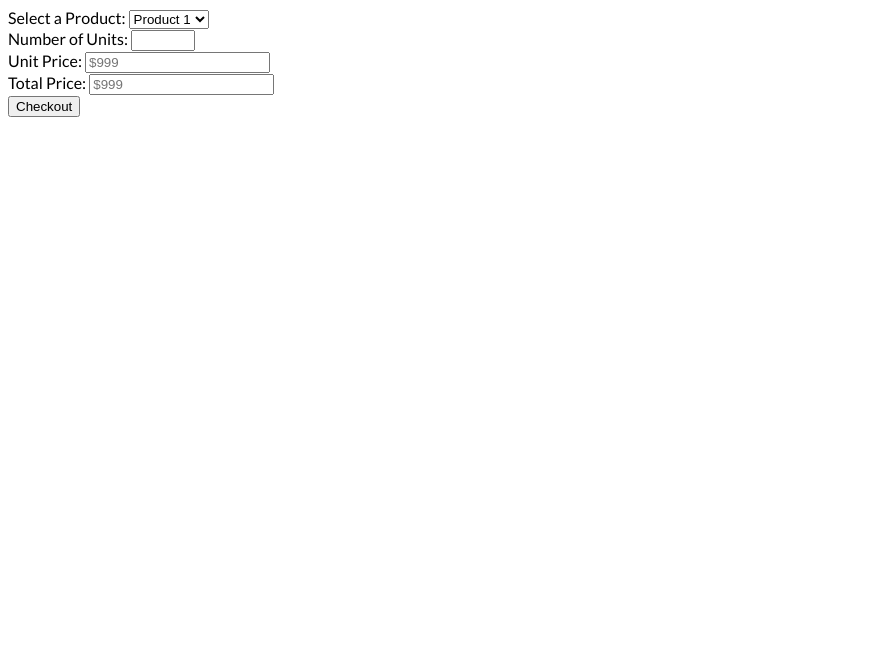
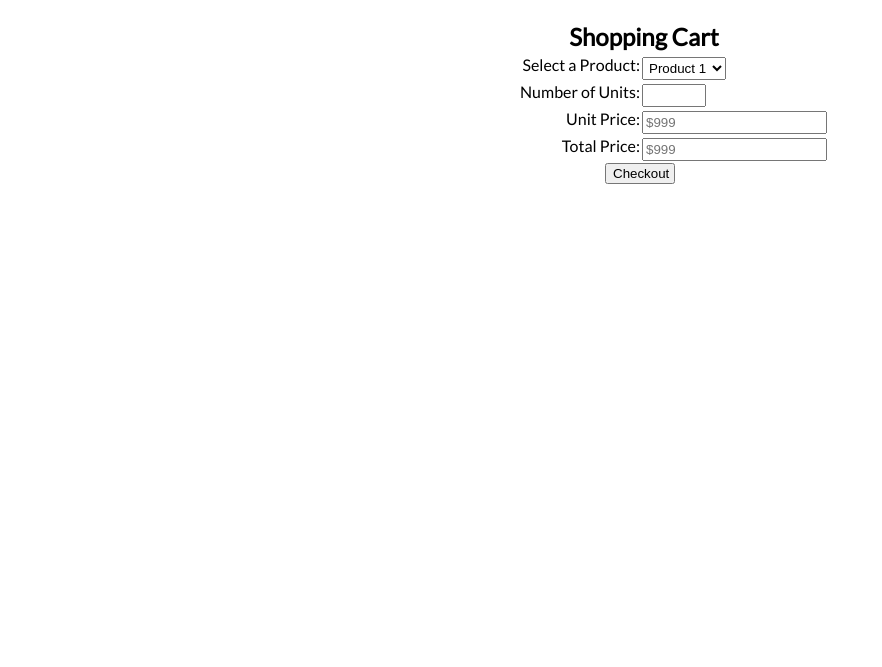
Before and after one commit to CS3320/eCommerce-shopping-cart, a PHP site: page /html/shopping_cart.html in a window 1280 px wide. Shown: the top 667 px of the page, without its empty margins (0-882 px from the left). Run offline with PHP 8.4, Linux system fonts and the light colour scheme.

Commit message:
General styling changes
-Made the header stand out and push down the nav bar.
-Applied centering rules to shopping_information, shopping_cart, and user.

```diff
--- a/css/shopping_cart.css
+++ b/css/shopping_cart.css
@@ -1,5 +1,48 @@
-@import url('https://fonts.googleapis.com/css?family=Lato&display=swap');
+@import url("https://fonts.googleapis.com/css?family=Lato&display=swap");
 
-body{
-    font-family: 'Lato', sans-serif;
+body {
+    font-family: "Lato", sans-serif;
 }
+h2 {
+    padding: 2px;
+    margin: 2px;
+    display: block;
+    float: left;
+    width: 100%;
+    height: 100%;
+    display: inline-block;
+}
+
+form {
+    width: 80vw;
+    height: 80vh;
+    margin: auto;
+}
+
+.background {
+    padding: 10px;
+    text-align: center;
+}
+
+label {
+    display: inline-block;
+    float: left;
+    clear: left;
+    width: 50%;
+    text-align: right;
+}
+
+input,
+select {
+    padding: 2px;
+    margin: 2px;
+    display: inline-block;
+    float: left;
+}
+
+button {
+    display: block;
+    margin: auto;
+    clear: left;
+    width: 70px;
+}
--- a/html/shipping_information.html
+++ b/html/shipping_information.html
@@ -2,10 +2,11 @@
 <html>
     <head>
         <title>Shipping Information</title>
-    <link rel="stylesheet" href="../css/shipping_information.css">
+        <link rel="stylesheet" href="../css/shipping_information.css" />
     </head>
     <body>
         <div class="background">
+            <h2>Shipping Information</h2>
             <form action="/shippingInfo">
                 <label> Use Physical Address? </label>
                 <!--use this checkbox to prepoulate data (if checked) in the future-->
--- a/html/shopping_cart.html
+++ b/html/shopping_cart.html
@@ -2,10 +2,11 @@
 <html>
     <head>
         <title>Shopping Cart</title>
-    <link rel="stylesheet" href="../css/shopping_cart.css">
+        <link rel="stylesheet" href="../css/shopping_cart.css" />
     </head>
     <body>
         <div class="background">
+            <h2>Shopping Cart</h2>
             <form action="/pick-price-and-amount">
                 <label> Select a Product: </label>
                 <!--use AJAX to load databse in the future-->
```
Also changed, not shown: css/main_page.css (+31 -14 lines), css/shipping_information.css (+48 -3 lines), css/user.css (+11 -12 lines), html/main_page.html (+24 -18 lines), html/user.html (+4 -4 lines), assests/Profile-512.png (added), assests/white.png (added), assests/white_stroke.png (added). Lines whose indentation alone changed are shown as unchanged.
